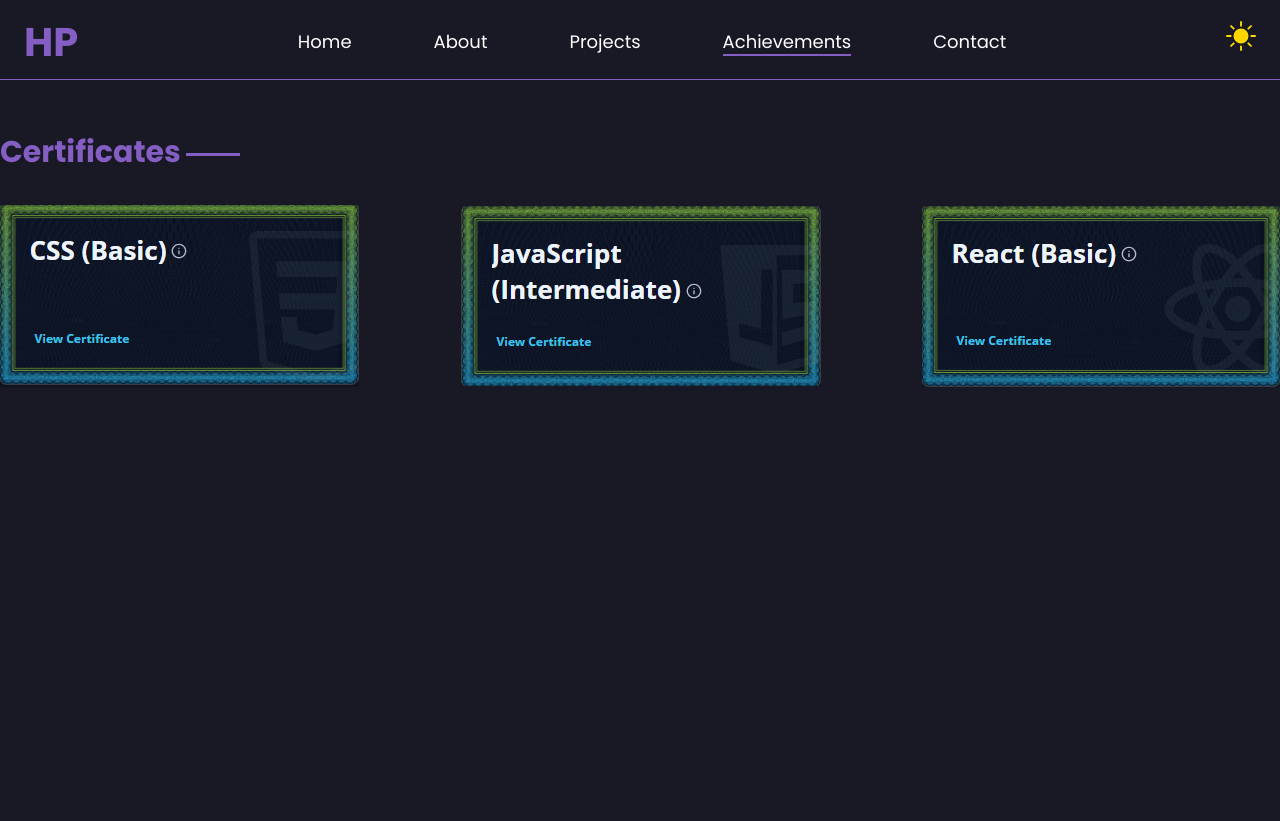
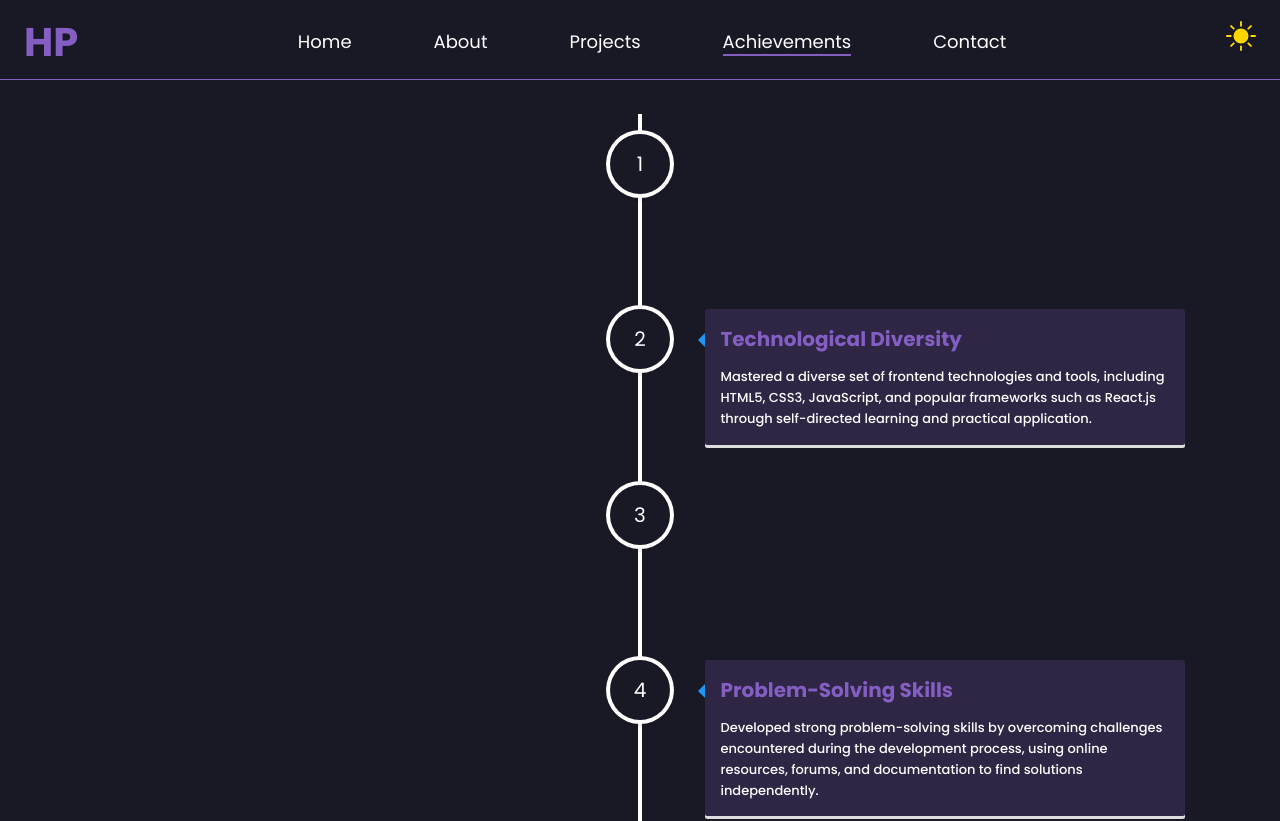
Before and after one commit to HimanshuParodiya/Portfolio, a React (Vite) app: page /achievement in a window 1280 px wide. Shown: the top 821 px of the page. Before the commit the page ends 800 px from the top, so only its background shows below. Built offline with nearby package versions, Linux system fonts and the light colour scheme.

Commit message:
Achievement :- create achievement data in json format and style them

```diff
--- a/src/components/Achievements/Achievement.css
+++ b/src/components/Achievements/Achievement.css
@@ -0,0 +1,3 @@
+.achievement__container {
+    padding: 3.4rem;
+}
--- a/src/components/Achievements/Achievement.jsx
+++ b/src/components/Achievements/Achievement.jsx
@@ -2,11 +2,13 @@ import React from "react";
 import "./Achievement.css";
 import TransitionEffect from "../Transition/TransitionEffect";
 import Certificates from "./Certificates/Certificates";
+import AchievementPointes from "./AchievementsPointes/AchievementPointes";
 
 const Achievement = () => {
   return (
-    <div className="container">
+    <div className="container achievement__container">
       <TransitionEffect />
+      <AchievementPointes />
       <Certificates />
     </div>
   );
--- /dev/null
+++ b/src/components/Achievements/AchievementsPointes/AchievementPointes.css
@@ -0,0 +1,9 @@
+.achievement__title {
+    font-size: 2rem;
+    color: #845EC2;
+    font-weight: 700;
+}
+
+p.achievement__desc {
+    font-size: 1.3rem;
+}
--- /dev/null
+++ b/src/components/Achievements/AchievementsPointes/AchievementPointes.jsx
@@ -0,0 +1,63 @@
+import React from "react";
+import {
+  VerticalTimeline,
+  VerticalTimelineElement,
+} from "react-vertical-timeline-component";
+import achievementPoints from "../../../json/achievementData/AchievementData.json";
+import "./AchievementPointes.css";
+import { LiaCertificateSolid } from "react-icons/lia";
+
+const AchievementPointes = () => {
+  return (
+    <div className="achievementPointes__container">
+      {/* <VerticalTimeline>
+        <VerticalTimelineElement
+          className="vertical-timeline-element--work"
+          contentStyle={{ background: "rgb(33, 150, 243)", color: "#fff" }}
+          contentArrowStyle={{ borderRight: "7px solid  rgb(33, 150, 243)" }}
+          //   date="2011 - present"
+          iconStyle={{ background: "rgb(33, 150, 243)", color: "#fff" }}
+        ></VerticalTimelineElement>
+      </VerticalTimeline> */}
+
+      {/* <ul className="achievementPointes__ul">
+            <li className="achievementPointes__li">
+              {achievementPoints.achievements.map((achievement) => {
+                return <div>{achievement.title}</div>;
+              })}
+            </li>
+          </ul> */}
+
+      <div className="mainDiv">
+        <VerticalTimeline>
+          {achievementPoints.achievements.map((achievement) => (
+            <VerticalTimelineElement
+              className="vertical-timeline-element--work"
+              contentStyle={{ background: "rgba(132, 94, 194, 0.2)" }}
+              contentArrowStyle={{
+                borderRight: "7px solid  rgb(33, 150, 243)",
+              }}
+              //   date="2011 - present"
+              iconStyle={{
+                background: "#191825",
+                color: "#fff",
+                fontSize: "2rem",
+                display: "flex",
+                justifyContent: "center",
+                alignItems: "center",
+              }}
+              icon={achievement.id}
+            >
+              <div>
+                <h3 className="achievement__title">{achievement.title}</h3>
+                <p className="achievement__desc">{achievement.description}</p>
+              </div>
+            </VerticalTimelineElement>
+          ))}
+        </VerticalTimeline>
+      </div>
+    </div>
+  );
+};
+
+export default AchievementPointes;
--- a/src/components/Card/Card.jsx
+++ b/src/components/Card/Card.jsx
@@ -25,6 +25,7 @@ const Card = ({ icon, title, color }) => {
           className="cardItem"
           style={{
             background: `${color}`,
+            color: "white",
             filter: `drop-shadow(3px 3px 5px ${color} )`,
           }}
         >
--- /dev/null
+++ b/src/json/achievementData/AchievementData.json
@@ -0,0 +1,69 @@
+{
+    "achievements": [
+        {
+            "id": 1,
+            "title": "Independent Project Development",
+            "description": "Successfully conceptualized, designed, and implemented multiple independent projects from scratch, demonstrating the ability to self-start and complete full project cycles independently."
+        },
+        {
+            "id": 2,
+            "title": "Technological Diversity",
+            "description": "Mastered a diverse set of frontend technologies and tools, including HTML5, CSS3, JavaScript, and popular frameworks such as React.js through self-directed learning and practical application."
+        },
+        {
+            "id": 3,
+            "title": "Responsive Design Mastery",
+            "description": "Achieved proficiency in responsive web design, ensuring a consistent and user-friendly experience across various devices and screen sizes without formal coursework or guidance."
+        },
+        {
+            "id": 4,
+            "title": "Problem-Solving Skills",
+            "description": "Developed strong problem-solving skills by overcoming challenges encountered during the development process, using online resources, forums, and documentation to find solutions independently."
+        },
+        {
+            "id": 5,
+            "title": "Data Structures and Algorithms (DSA)",
+            "description": "Currently learning DSA and has solved 100+ problems on LeetCode and 50+ on CodeStudio, demonstrating a commitment to honing algorithmic problem-solving skills."
+        },
+        {
+            "id": 6,
+            "title": "Version Control Proficiency",
+            "description": "Became proficient in using version control systems, such as Git, to manage and track changes in code, facilitating collaboration and maintaining code integrity across personal projects."
+        },
+        {
+            "id": 7,
+            "title": "Portfolio Development",
+            "description": "Established a comprehensive portfolio showcasing a variety of projects, each highlighting different aspects of frontend development, providing evidence of practical skills and growth over time."
+        },
+        {
+            "id": 8,
+            "title": "Community Involvement",
+            "description": "Engaged with online coding communities, forums, and open-source projects to learn from others, share knowledge, and actively participate in the broader developer community."
+        },
+        {
+            "id": 9,
+            "title": "Learning Agility",
+            "description": "Demonstrated a high degree of learning agility by quickly adapting to new tools, libraries, and frameworks without formal education, showcasing a continuous commitment to staying current with industry trends."
+        },
+        {
+            "id": 10,
+            "title": "User-Centric Design",
+            "description": "Prioritized user-centric design principles in project development, focusing on creating interfaces that enhance user experience and usability without formal design education."
+        },
+        {
+            "id": 11,
+            "title": "Effective Time Management",
+            "description": "Developed strong time management skills to balance learning, personal projects, and potentially other commitments, showcasing the ability to efficiently allocate time and resources."
+        },
+        {
+            "id": 12,
+            "title": "Networking and Collaboration",
+            "description": "Established connections within the developer community through networking, collaboration on open-source projects, and participating in relevant meetups or conferences."
+        },
+        {
+            "id": 13,
+            "title": "Feedback Incorporation",
+            "description": "Actively sought feedback on personal projects and used it to iteratively improve code quality, user interfaces, and overall project outcomes."
+        }
+    ]
+}
```
